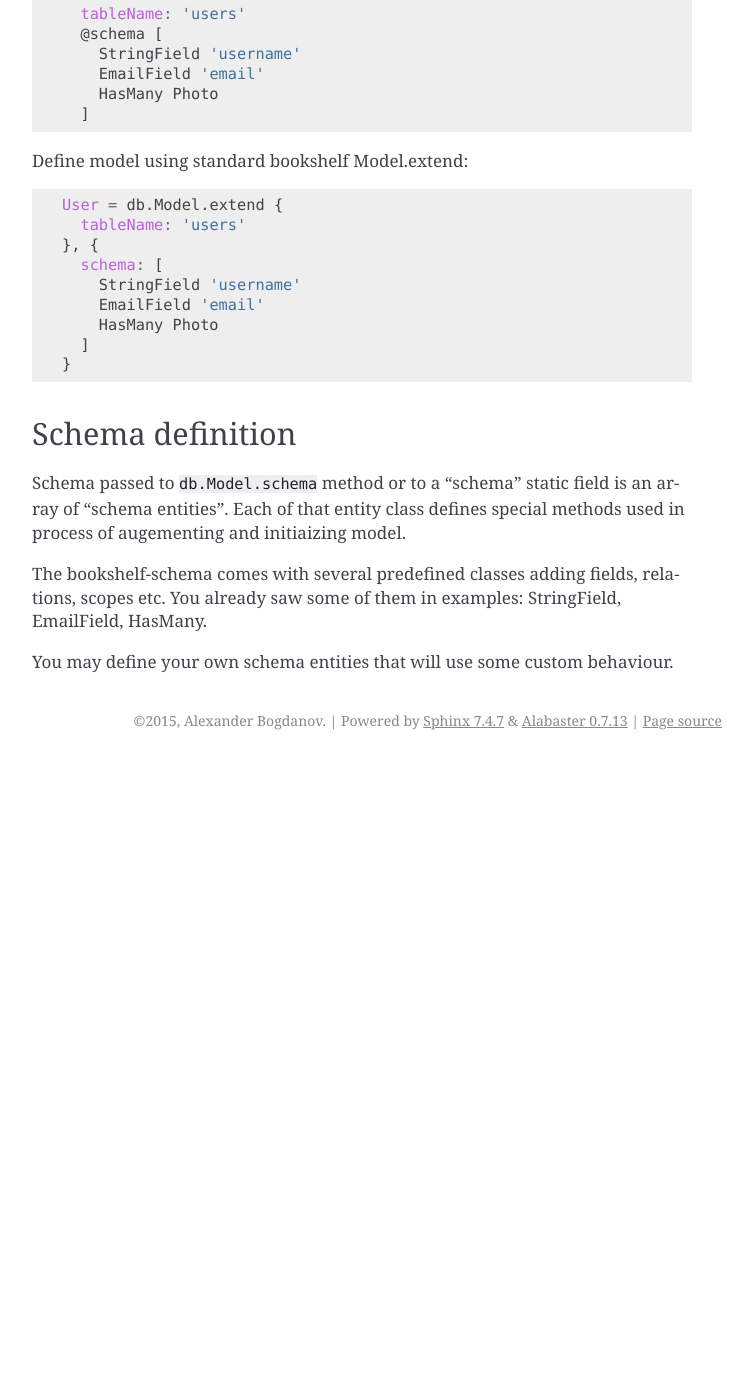
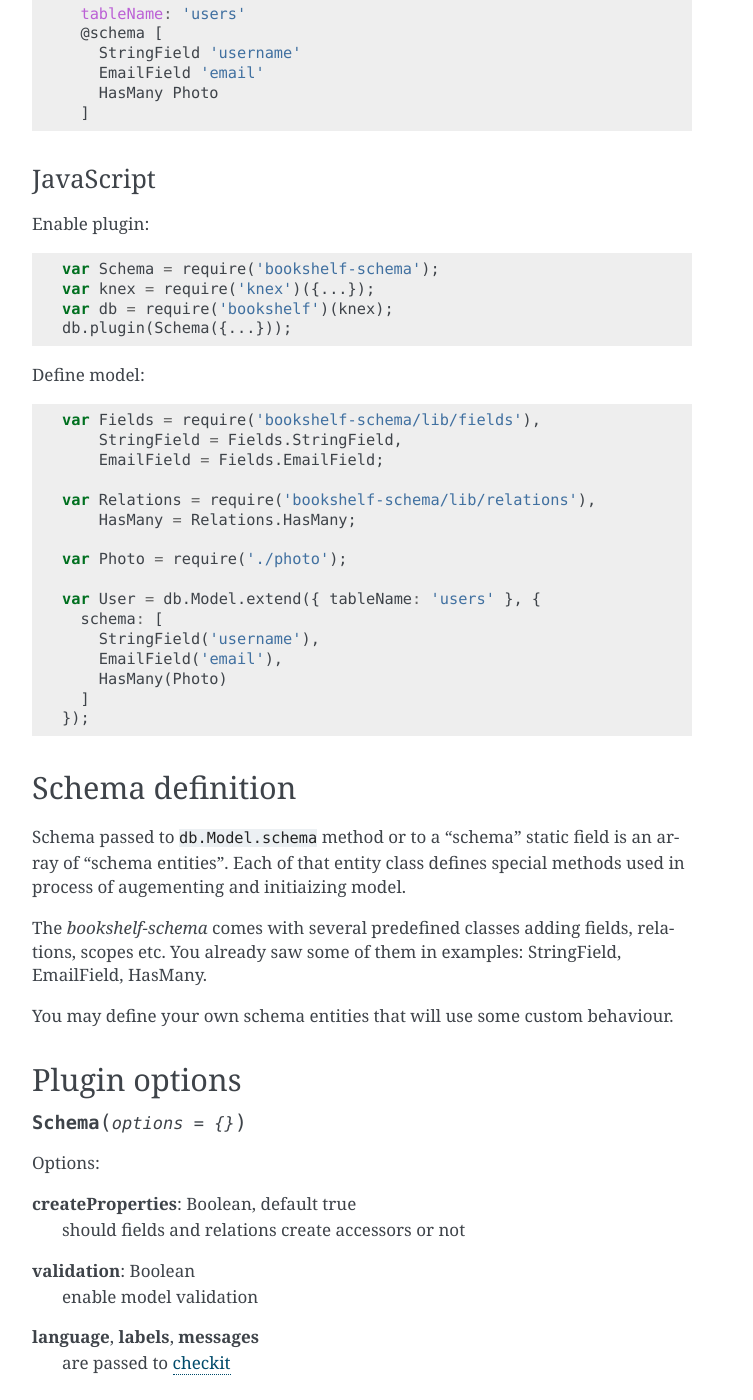
Before and after one commit to bogus34/bookshelf-schema, a Sphinx documentation site: the page built from doc/overview.rst, in a window 1280 px wide and 1400 px high, scrolled down 768 px. Shown: the whole window, without its empty margins (388-1141 px from the left). Built offline with Sphinx 7.4.7, drawn with Linux system fonts in a browser that asks for light colours; before the commit the page ends 1528 px from its top, so only the background shows below that; some of the changed text lies outside the part shown.

```diff
--- a/doc/listen.rst
+++ b/doc/listen.rst
@@ -44,12 +44,12 @@ JavaScript
        ]
    });
 
-Callbacks are called in context of model instance.
+Callbacks are called in context of model instance. If callback is a string it should be a model method name.
 
 Base class
 ----------
 
 .. class:: Listen(event, callbacks...)
 
-   :param String event:
-   :param (Function|String) callback:
+   :param String event: Bookshelf event
+   :param (Function|String) callback: callback function or method name
--- a/doc/overview.rst
+++ b/doc/overview.rst
@@ -41,17 +41,37 @@ Define model::
       HasMany Photo
     ]
 
-Define model using standard bookshelf Model.extend::
+JavaScript
+^^^^^^^^^^
 
-  User = db.Model.extend {
-    tableName: 'users'
-  }, {
+.. highlight:: js
+
+Enable plugin::
+
+  var Schema = require('bookshelf-schema');
+  var knex = require('knex')({...});
+  var db = require('bookshelf')(knex);
+  db.plugin(Schema({...}));
+
+Define model::
+
+  var Fields = require('bookshelf-schema/lib/fields'),
+      StringField = Fields.StringField,
+      EmailField = Fields.EmailField;
+
+  var Relations = require('bookshelf-schema/lib/relations'),
+      HasMany = Relations.HasMany;
+
+  var Photo = require('./photo');
+
+  var User = db.Model.extend({ tableName: 'users' }, {
     schema: [
-      StringField 'username'
-      EmailField 'email'
-      HasMany Photo
+      StringField('username'),
+      EmailField('email'),
+      HasMany(Photo)
     ]
-  }
+  });
+
 
 Schema definition
 -----------------
@@ -60,12 +80,29 @@ Schema passed to :code:`db.Model.schema` method or to a "schema" static field is
 entities". Each of that entity class defines special methods used in process of augementing and
 initiaizing model.
 
-The bookshelf-schema comes with several predefined classes adding fields, relations, scopes etc. You
+The *bookshelf-schema* comes with several predefined classes adding fields, relations, scopes etc. You
 already saw some of them in examples: StringField, EmailField, HasMany.
 
 You may define your own schema entities that will use some
 custom behaviour.
 
+Plugin options
+--------------
+
+.. function:: Schema(options = {})
+
+Options:
+
+**createProperties**: Boolean, default true
+  should fields and relations create accessors or not
+
+**validation**: Boolean
+  enable model validation
+
+**language**, **labels**, **messages**
+  are passed to checkit_
+
 .. _Bookshelf: http://bookshelfjs.org/
 .. _bookshelf-fields: https://github.com/bogus34/bookshelf-fields
 .. _bookshelf-scopes: https://github.com/pk4media/bookshelf-scopes
+.. _checkit: https://github.com/tgriesser/checkit
--- a/doc/relations.rst
+++ b/doc/relations.rst
@@ -105,6 +105,8 @@ In addition to common collection or model methods accessors provides several hel
 
    Similar to assign but only detaches objects. Obviously it can't detach plain objects.
 
+.. note:: assign, attach and detach are wrapped with transaction
+
 Base class
 ----------
 
@@ -130,6 +132,9 @@ Options:
     - cascade - destroy related models
     - reject - prevent parent model destruction if there is related models
     - detach - detach related models first
+
+    .. note:: Model.destroy is patched so it will wrap callbacks and actual model destroy with
+              transaction
 
 **through**: (Class|String)
     generate "through" relation
```
Also changed, not shown: other parts of doc/overview.rst (+4 -4 lines), doc/options.rst (+40 -2 lines), doc/scopes.rst (+28 -6 lines).
